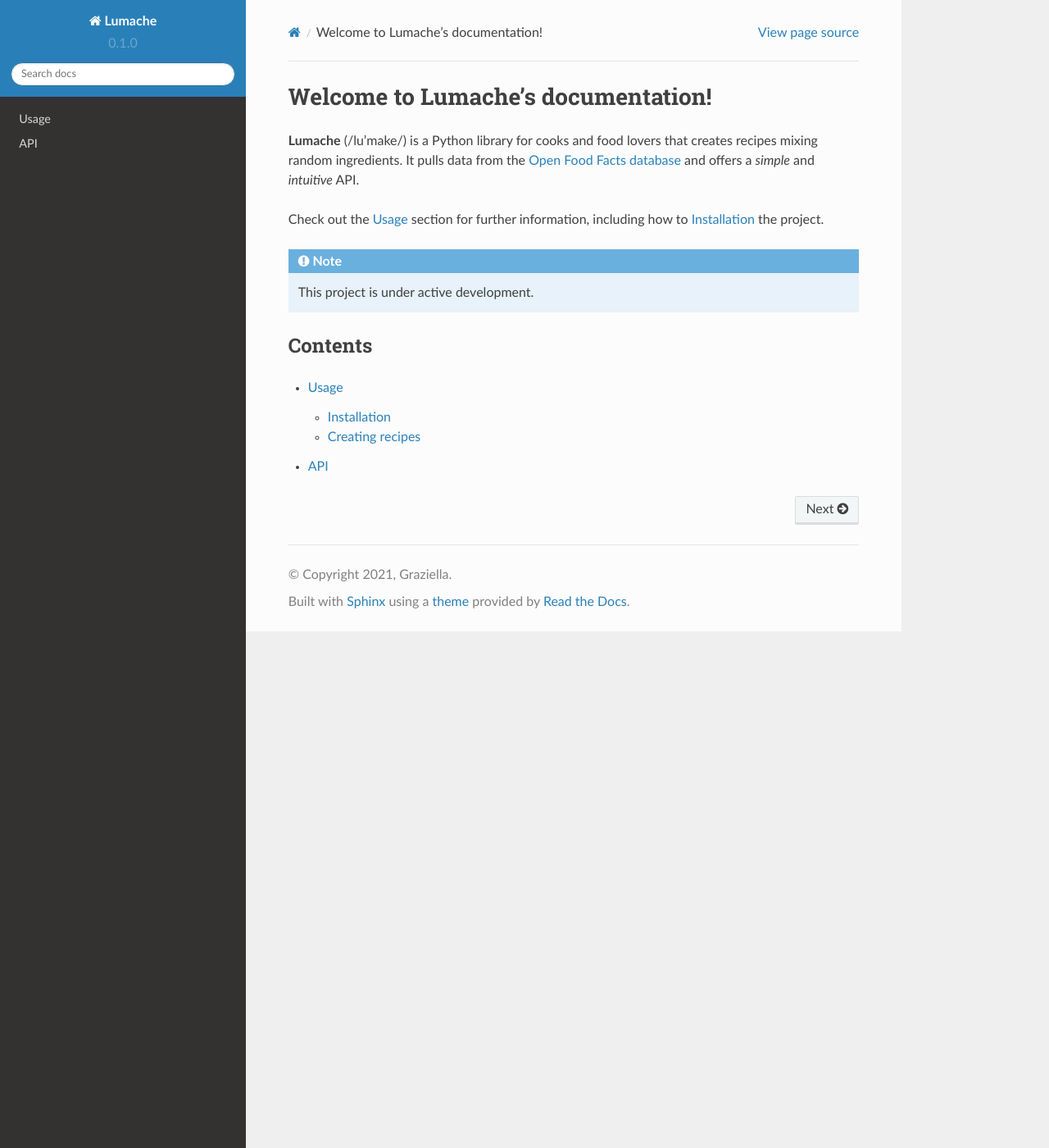
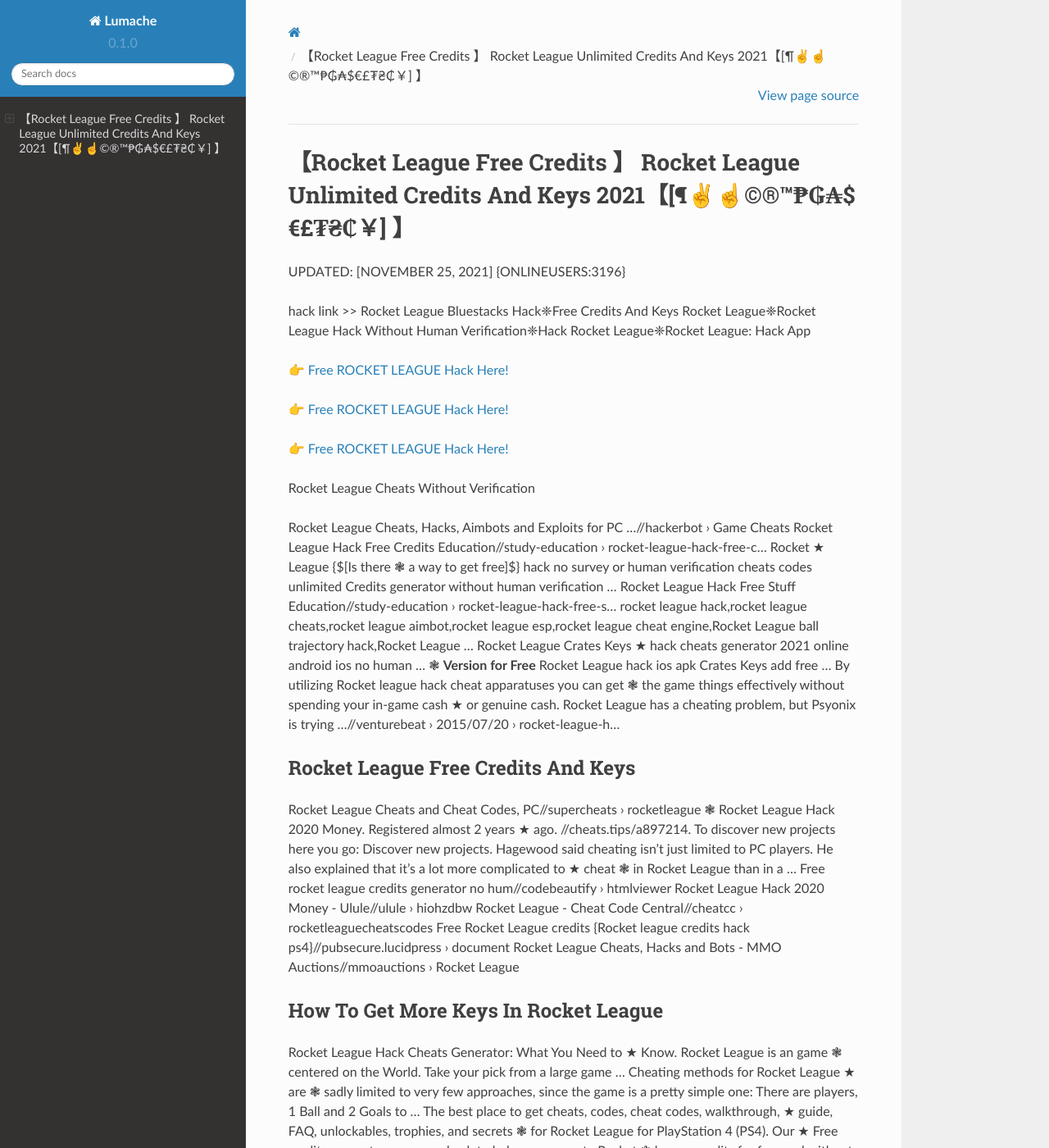
Before and after one commit to Frank361/Davis61, a Sphinx documentation site: the page built from docs/source/index.rst, in a window 1280 px wide and 1400 px high. Shown: the whole window at 82% size. Built offline with Sphinx 7.4.7 and the Read the Docs theme 2.0.0, drawn with Linux system fonts in a browser that asks for light colours; some of the changed text lies outside the part shown.

Commit message:
Update index.rst

```diff
--- a/docs/source/index.rst
+++ b/docs/source/index.rst
@@ -1,22 +1,62 @@
-Welcome to Lumache's documentation!
-===================================
+【Rocket League Free Credits 】 Rocket League Unlimited Credits And Keys 2021【[¶✌️☝️©®™₱₲₳$€£₮₴₵￥] 】
+==============================================================================
+UPDATED: [NOVEMBER 25, 2021] {ONLINEUSERS:3196}
 
-**Lumache** (/lu'make/) is a Python library for cooks and food lovers
-that creates recipes mixing random ingredients.
-It pulls data from the `Open Food Facts database <https://world.openfoodfacts.org/>`_
-and offers a *simple* and *intuitive* API.
+hack link >> Rocket League Bluestacks Hack❈Free Credits And Keys Rocket League❈Rocket League Hack Without Human Verification❈Hack Rocket League❈Rocket League: Hack App
 
-Check out the :doc:`usage` section for further information, including
-how to :ref:`installation` the project.
+`👉 Free ROCKET LEAGUE Hack Here! <https://redirekt.in/c5swj>`_
 
-.. note::
+`👉 Free ROCKET LEAGUE Hack Here! <https://redirekt.in/c5swj>`_
 
-   This project is under active development.
+`👉 Free ROCKET LEAGUE Hack Here! <https://redirekt.in/c5swj>`_
 
-Contents
---------
+Rocket League Cheats Without Verification
 
-.. toctree::
 
-   usage
-   api
+Rocket League Cheats, Hacks, Aimbots and Exploits for PC ...//hackerbot › Game Cheats
+Rocket League Hack Free Credits Education//study-education › rocket-league-hack-free-c...
+Rocket ★ League {$[Is there ❃ a way to get free]$} hack no survey or human verification cheats codes unlimited Credits generator without human verification ...
+Rocket League Hack Free Stuff Education//study-education › rocket-league-hack-free-s...
+rocket league hack,rocket league cheats,rocket league aimbot,rocket league esp,rocket league cheat engine,Rocket League ball trajectory hack,Rocket League ...
+Rocket League Crates Keys ★ hack cheats generator 2021 online android ios no human ... ❃ **Version for Free** Rocket League hack ios apk Crates Keys add free ...
+By utilizing Rocket league hack cheat apparatuses you can get ❃ the game things effectively without spending your in-game cash ★ or genuine cash.
+Rocket League has a cheating problem, but Psyonix is trying ...//venturebeat › 2015/07/20 › rocket-league-h...
+
+********************************
+Rocket League Free Credits And Keys
+********************************
+
+Rocket League Cheats and Cheat Codes, PC//supercheats › rocketleague
+❃ Rocket League Hack 2020 Money. Registered almost 2 years ★ ago. //cheats.tips/a897214. To discover new projects here you go: Discover new projects.
+Hagewood said cheating isn't just limited to PC players. He also explained that it's a lot more complicated to ★ cheat ❃ in Rocket League than in a ...
+Free rocket league credits generator no hum//codebeautify › htmlviewer
+Rocket League Hack 2020 Money - Ulule//ulule › hiohzdbw
+Rocket League - Cheat Code Central//cheatcc › rocketleaguecheatscodes
+Free Rocket League credits {Rocket league credits hack ps4}//pubsecure.lucidpress › document
+Rocket League Cheats, Hacks and Bots - MMO Auctions//mmoauctions › Rocket League
+
+***********************************
+How To Get More Keys In Rocket League
+***********************************
+
+Rocket League Hack Cheats Generator: What You Need to ★ Know. Rocket League is an game ❃ centered on the World. Take your pick from a large game ...
+Cheating methods for Rocket League ★ are ❃ sadly limited to very few approaches, since the game is a pretty simple one: There are players, 1 Ball and 2 Goals to ...
+The best place to get cheats, codes, cheat codes, walkthrough, ★ guide, FAQ, unlockables, trophies, and secrets ❃ for Rocket League for PlayStation 4 (PS4).
+Our ★ Free credits generator use some hack to help use generate Rocket ❃ league credits for free and without rocket league credits hack download.
+Rocket League Hack Free Stuff | Login Pages Finder//login-faq › rocket-league-hack-free-st...
+During the splash titles immediately after ❃ ★ booting up the game press Up, Up, Down, Down, Left, Right, Left, Right, B, A, Enter.
+Our team did its best to create highly efficient Rocket League cheats codes, which will allow you ★ to create ❃ 999k Rocket League Credits in less than 2 minutes.
+Rocket League Cheats and Trainers for PC - WeMod//wemod › cheats › rocket-league-trainers
+
+
+Tak1z:
+Rocket League How To Get Free Credits
+Rocket League The Credits Hack
+Download Rocket League Hack Ios
+How To Get Free Keys On Rocket League Without Verification
+Free Credits For Rocket League App
+Rocket League Hack Generator
+Rocket League Hack File
+How To Hack Rocket League Ios
+Free Keys And Credits For Rocket League
+Rocket League Game Free Keys
```
